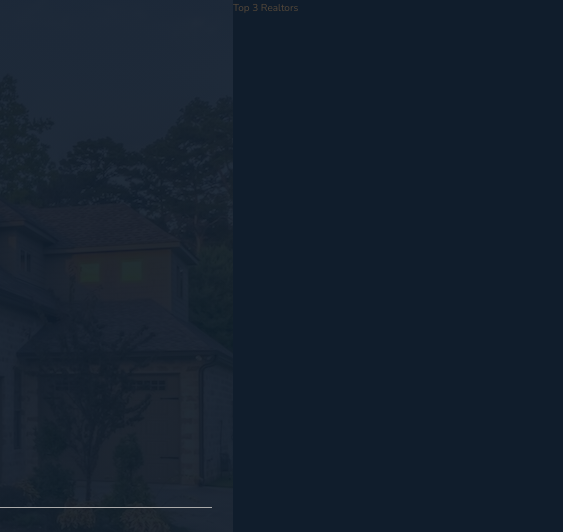
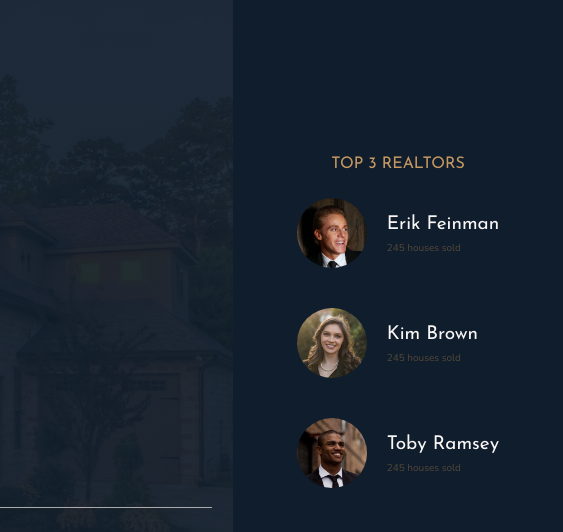
Before and after one commit to Garrycrafts/nexter, a website built with Vite: page index.html in a window 1280 px wide. Shown: the top 532 px of the page, 717-1280 px from the left. Built offline with nearby package versions, Linux system fonts and the light colour scheme.

Commit message:
finished building the realtors section

```diff
--- a/index.html
+++ b/index.html
@@ -32,7 +32,26 @@
         <img src="img/logo-bi.png" alt="BBC LOGO" />
       </div>
     </header>
-    <div class="realtors">Top 3 Realtors</div>
+    <div class="realtors">
+      <h3 class="heading-3">Top 3 realtors</h3>
+      <div class="realtors__list">
+        <img src="/img/realtor-1.jpeg" alt="realtors 1" class="realtors__img" />
+        <div class="realtors__details">
+          <h4 class="heading-4 heading-4--light">Erik Feinman</h4>
+          <p class="realtors_sold">245 houses sold</p>
+        </div>
+        <img src="img/realtor-2.jpeg" alt="realtors 1" class="realtors__img" />
+        <div class="realtors__details">
+          <h4 class="heading-4 heading-4--light">Kim Brown</h4>
+          <p class="realtors_sold">245 houses sold</p>
+        </div>
+        <img src="img/realtor-3.jpeg" alt="realtors 1" class="realtors__img" />
+        <div class="realtors__details">
+          <h4 class="heading-4 heading-4--light">Toby Ramsey</h4>
+          <p class="realtors_sold">245 houses sold</p>
+        </div>
+      </div>
+    </div>
 
     <section class="features">
       <div class="feature">
--- a/sass/_realtors.scss
+++ b/sass/_realtors.scss
@@ -3,4 +3,27 @@
 .realtors {
   background-color: $color-secondary;
   grid-column: col-start 7 / full-end;
+  padding: 3rem;
+  display: grid;
+  justify-content: center;
+  justify-items: center;
+  align-content: center;
+  row-gap: 2rem;
+  &__list {
+    display: grid;
+    grid-template-columns: min-content max-content;
+    column-gap: 2rem;
+    row-gap: 5vh;
+    align-items: center;
+  }
+  &__img {
+    width: 7rem;
+    border-radius: 50%;
+    display: block;
+  }
+  &__sold {
+    text-align: uppercase;
+    color: $color-grey-light-2;
+    margin-top: -0.3rem;
+  }
 }
```
